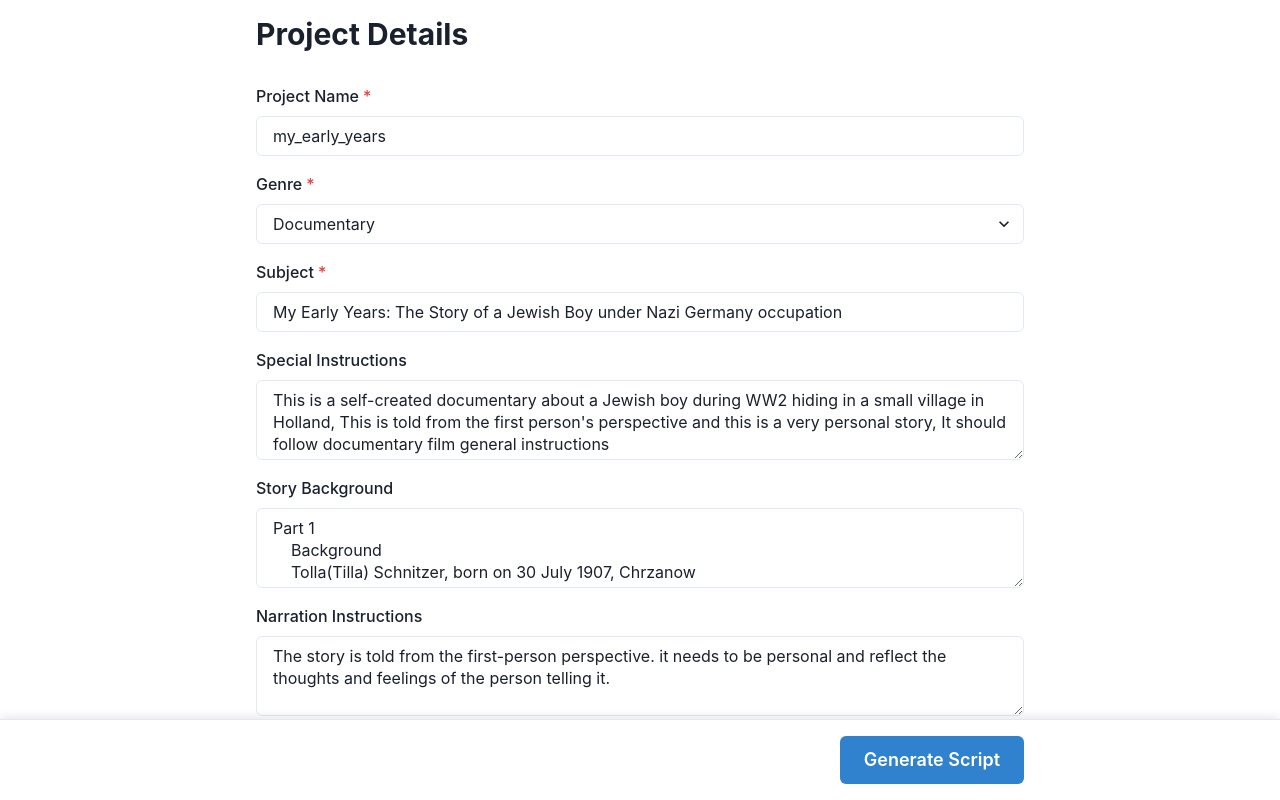
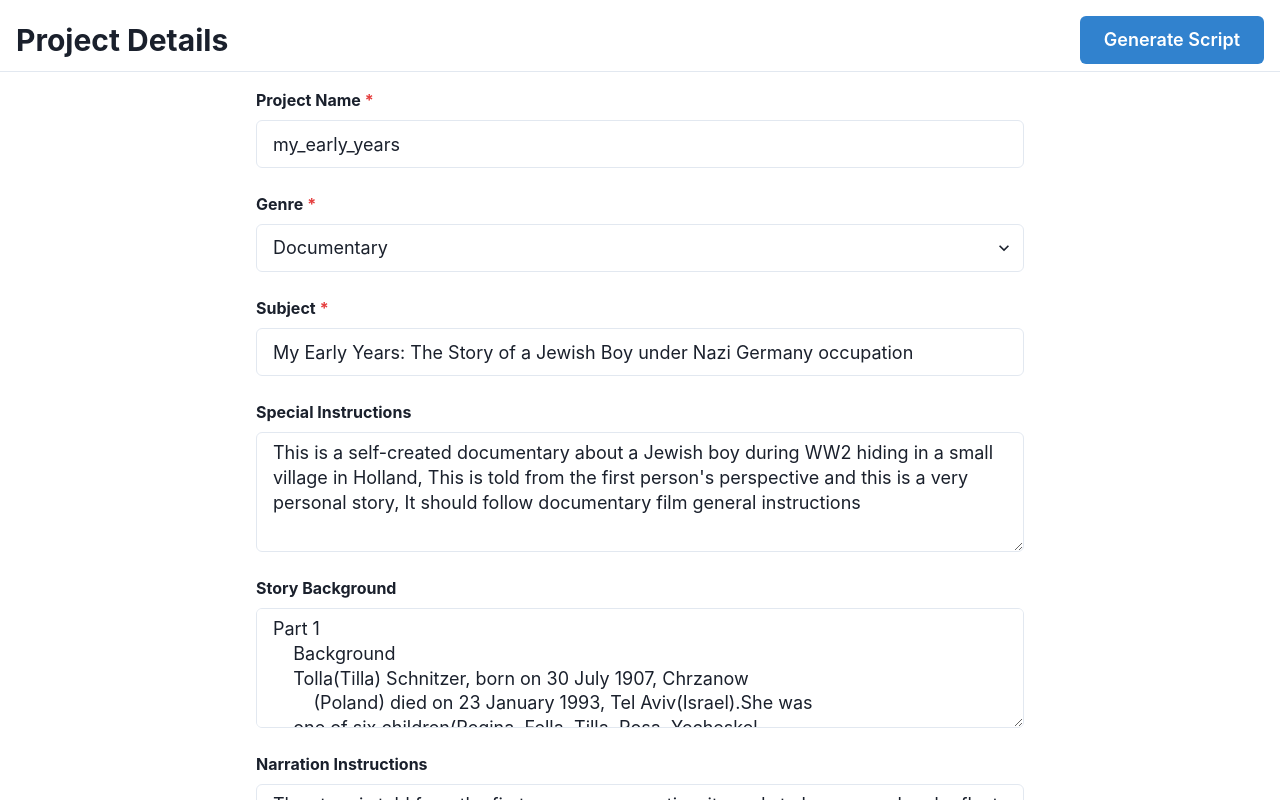
Before and after one commit to germanilia/movie_maker, a React (Create React App) app in the folder src/frontend/: page / in a window 1280 px wide. Built offline with nearby package versions, Linux system fonts and the light colour scheme.

Commit message:
Refactor ProjectDetailsForm layout and enhance UI elements for better usability

```diff
--- a/src/frontend/src/components/ProjectDetailsForm.tsx
+++ b/src/frontend/src/components/ProjectDetailsForm.tsx
@@ -136,139 +136,19 @@ const ProjectDetailsForm: React.FC<ProjectDetailsFormProps> = ({
   };
 
   return (
-    <Box height="100vh" overflow="hidden">
-      <Box height="calc(100vh - 80px)" overflowY="auto" p={4} pb="100px">
-        <VStack spacing={4} align="stretch" maxW="container.md" mx="auto">
-          <Heading size="lg" mb={4}>Project Details</Heading>
-
-          <FormControl isRequired>
-            <FormLabel>Project Name</FormLabel>
-            <Input
-              value={projectData.project}
-              onChange={(e) => handleChange('project', e.target.value)}
-              placeholder="Enter project name"
-            />
-          </FormControl>
-
-          <FormControl isRequired>
-            <FormLabel>Genre</FormLabel>
-            <Select
-              value={projectData.genre}
-              onChange={(e) => handleChange('genre', e.target.value)}
-            >
-              <option value="documentary">Documentary</option>
-              <option value="drama">Drama</option>
-              <option value="comedy">Comedy</option>
-            </Select>
-          </FormControl>
-
-          <FormControl isRequired>
-            <FormLabel>Subject</FormLabel>
-            <Input
-              value={projectData.subject}
-              onChange={(e) => handleChange('subject', e.target.value)}
-              placeholder="Enter the main subject of your video"
-            />
-          </FormControl>
-
-          <FormControl>
-            <FormLabel>Special Instructions</FormLabel>
-            <Textarea
-              value={projectData.movie_general_instructions}
-              onChange={(e) => handleChange('movie_general_instructions', e.target.value)}
-              placeholder="Enter any special instructions for the video"
-            />
-          </FormControl>
-
-          <FormControl>
-            <FormLabel>Story Background</FormLabel>
-            <Textarea
-              value={projectData.story_background}
-              onChange={(e) => handleChange('story_background', e.target.value)}
-              placeholder="Enter background information for the story"
-            />
-          </FormControl>
-
-          <FormControl>
-            <FormLabel>Narration Instructions</FormLabel>
-            <Textarea
-              value={projectData.narration_instructions}
-              onChange={(e) => handleChange('narration_instructions', e.target.value)}
-              placeholder="Enter instructions for the narration style and tone"
-            />
-          </FormControl>
-
-          <FormControl isRequired>
-            <FormLabel>Number of Chapters</FormLabel>
-            <NumberInput
-              value={projectData.number_of_chapters}
-              onChange={(valueString) => handleChange('number_of_chapters', parseInt(valueString))}
-              min={1}
-              max={10}
-            >
-              <NumberInputField />
-              <NumberInputStepper>
-                <NumberIncrementStepper />
-                <NumberDecrementStepper />
-              </NumberInputStepper>
-            </NumberInput>
-          </FormControl>
-
-          <FormControl isRequired>
-            <FormLabel>Number of Scenes per Chapter</FormLabel>
-            <NumberInput
-              value={projectData.number_of_scenes}
-              onChange={(valueString) => handleChange('number_of_scenes', parseInt(valueString))}
-              min={1}
-              max={10}
-            >
-              <NumberInputField />
-              <NumberInputStepper>
-                <NumberIncrementStepper />
-                <NumberDecrementStepper />
-              </NumberInputStepper>
-            </NumberInput>
-          </FormControl>
-
-          <FormControl isRequired>
-            <FormLabel>Number of Shots per Scene</FormLabel>
-            <NumberInput
-              value={projectData.number_of_shots}
-              onChange={(valueString) => handleChange('number_of_shots', parseInt(valueString))}
-              min={1}
-              max={10}
-            >
-              <NumberInputField />
-              <NumberInputStepper>
-                <NumberIncrementStepper />
-                <NumberDecrementStepper />
-              </NumberInputStepper>
-            </NumberInput>
-          </FormControl>
-
-          <FormControl display="flex" alignItems="center">
-            <FormLabel mb="0">Black and White</FormLabel>
-            <Switch
-              isChecked={projectData.black_and_white}
-              onChange={(e) => handleChange('black_and_white', e.target.checked)}
-            />
-          </FormControl>
-        </VStack>
-      </Box>
-
+    <Box height="100vh" overflow="hidden" position="relative">
+      {/* Top Navigation Bar */}
       <Box
-        position="fixed"
-        bottom={0}
-        left={0}
-        right={0}
         p={4}
+        borderBottomWidth={1}
         bg="white"
-        borderTopWidth={1}
-        borderTopColor="gray.200"
-        zIndex={2}
-        boxShadow="0 -2px 10px rgba(0,0,0,0.1)"
+        position="sticky"
+        top={0}
+        zIndex={3}
+        height="72px"
       >
-        <HStack spacing={4} justify="flex-end" maxW="container.md" mx="auto">
+        <HStack justify="space-between" align="center">
+          <Heading size="lg">Project Details</Heading>
           <Button
             colorScheme="blue"
             size="lg"
@@ -280,6 +160,156 @@ const ProjectDetailsForm: React.FC<ProjectDetailsFormProps> = ({
           </Button>
         </HStack>
       </Box>
+
+      {/* Main Content */}
+      <Box height="calc(100vh - 72px)" overflow="auto" p={4}>
+        <VStack spacing={6} align="stretch" maxW="container.md" mx="auto">
+          <FormControl isRequired>
+            <FormLabel fontWeight="bold">Project Name</FormLabel>
+            <Input
+              bg="white"
+              value={projectData.project}
+              onChange={(e) => handleChange('project', e.target.value)}
+              placeholder="Enter project name"
+              size="lg"
+            />
+          </FormControl>
+
+          <FormControl isRequired>
+            <FormLabel fontWeight="bold">Genre</FormLabel>
+            <Select
+              bg="white"
+              value={projectData.genre}
+              onChange={(e) => handleChange('genre', e.target.value)}
+              size="lg"
+            >
+              <option value="documentary">Documentary</option>
+              <option value="drama">Drama</option>
+              <option value="comedy">Comedy</option>
+            </Select>
+          </FormControl>
+
+          <FormControl isRequired>
+            <FormLabel fontWeight="bold">Subject</FormLabel>
+            <Input
+              bg="white"
+              value={projectData.subject}
+              onChange={(e) => handleChange('subject', e.target.value)}
+              placeholder="Enter the main subject of your video"
+              size="lg"
+            />
+          </FormControl>
+
+          <FormControl>
+            <FormLabel fontWeight="bold">Special Instructions</FormLabel>
+            <Textarea
+              bg="white"
+              value={projectData.movie_general_instructions}
+              onChange={(e) => handleChange('movie_general_instructions', e.target.value)}
+              placeholder="Enter any special instructions for the video"
+              size="lg"
+              minH="120px"
+            />
+          </FormControl>
+
+          <FormControl>
+            <FormLabel fontWeight="bold">Story Background</FormLabel>
+            <Textarea
+              bg="white"
+              value={projectData.story_background}
+              onChange={(e) => handleChange('story_background', e.target.value)}
+              placeholder="Enter background information for the story"
+              size="lg"
+              minH="120px"
+            />
+          </FormControl>
+
+          <FormControl>
+            <FormLabel fontWeight="bold">Narration Instructions</FormLabel>
+            <Textarea
+              bg="white"
+              value={projectData.narration_instructions}
+              onChange={(e) => handleChange('narration_instructions', e.target.value)}
+              placeholder="Enter instructions for the narration style and tone"
+              size="lg"
+              minH="120px"
+            />
+          </FormControl>
+
+          <Box
+            p={6}
+            bg="gray.50"
+            borderRadius="md"
+            borderWidth="1px"
+            borderColor="gray.200"
+          >
+            <VStack spacing={4}>
+              <FormControl isRequired>
+                <FormLabel fontWeight="bold">Number of Chapters</FormLabel>
+                <NumberInput
+                  bg="white"
+                  value={projectData.number_of_chapters}
+                  onChange={(valueString) => handleChange('number_of_chapters', parseInt(valueString))}
+                  min={1}
+                  max={10}
+                  size="lg"
+                >
+                  <NumberInputField />
+                  <NumberInputStepper>
+                    <NumberIncrementStepper />
+                    <NumberDecrementStepper />
+                  </NumberInputStepper>
+                </NumberInput>
+              </FormControl>
+
+              <FormControl isRequired>
+                <FormLabel fontWeight="bold">Number of Scenes per Chapter</FormLabel>
+                <NumberInput
+                  bg="white"
+                  value={projectData.number_of_scenes}
+                  onChange={(valueString) => handleChange('number_of_scenes', parseInt(valueString))}
+                  min={1}
+                  max={10}
+                  size="lg"
+                >
+                  <NumberInputField />
+                  <NumberInputStepper>
+                    <NumberIncrementStepper />
+                    <NumberDecrementStepper />
+                  </NumberInputStepper>
+                </NumberInput>
+              </FormControl>
+
+              <FormControl isRequired>
+                <FormLabel fontWeight="bold">Number of Shots per Scene</FormLabel>
+                <NumberInput
+                  bg="white"
+                  value={projectData.number_of_shots}
+                  onChange={(valueString) => handleChange('number_of_shots', parseInt(valueString))}
+                  min={1}
+                  max={10}
+                  size="lg"
+                >
+                  <NumberInputField />
+                  <NumberInputStepper>
+                    <NumberIncrementStepper />
+                    <NumberDecrementStepper />
+                  </NumberInputStepper>
+                </NumberInput>
+              </FormControl>
+
+              <FormControl display="flex" alignItems="center">
+                <FormLabel mb="0" fontWeight="bold">Black and White</FormLabel>
+                <Switch
+                  size="lg"
+                  isChecked={projectData.black_and_white}
+                  onChange={(e) => handleChange('black_and_white', e.target.checked)}
+                />
+              </FormControl>
+            </VStack>
+          </Box>
+        </VStack>
+      </Box>
     </Box>
   );
 };
```
Also changed, not shown: src/frontend/src/components/ScriptReview.tsx (+46 -28 lines).
